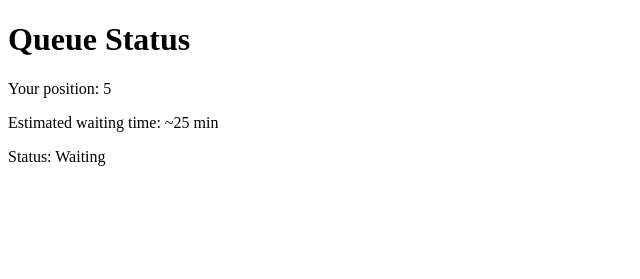
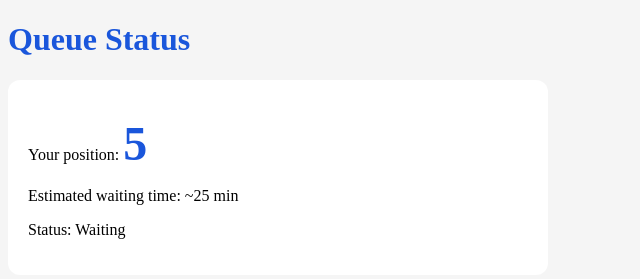
Before and after one commit to squirtleisgoat/4353-Group11-Queuesmart-, a plain HTML site: page frontend/queue-status.html in a window 1280 px wide. Shown: the whole page, without its empty margins (0-640 px from the left). Drawn offline with Linux system fonts and the light colour scheme.

Commit message:
Add card layout and highlight queue position num

```diff
--- a/frontend/queue-status.html
+++ b/frontend/queue-status.html
@@ -3,13 +3,15 @@
 <head>
     <meta charset="UTF-8">
     <title>QueueSmart - Queue Status</title>
+    <link rel="stylesheet" href="styles.css">
 </head>
 <body>
 
     <h1>Queue Status</h1>
-
-    <p>Your position: <span id="position">5</span></p>
-    <p>Estimated waiting time: <span id="waitTime">~25 min</span></p>
-    <p>Status: <span id="status">Waiting</span></p>
+    <div class="card">
+        <p>Your position: <span id="position">5</span></p>
+        <p>Estimated waiting time: <span id="waitTime">~25 min</span></p>
+        <p>Status: <span id="status">Waiting</span></p>
+    </div>
 </body>
 </html>
--- a/frontend/styles.css
+++ b/frontend/styles.css
@@ -7,3 +7,16 @@ body {
 h1 {
     color: #1a56db;
 }
+
+.card {
+    background-color: white;
+    border-radius: 12px;
+    padding: 20px;
+    max-width: 500px;
+}
+
+#position {
+    font-size: 48px;
+    font-weight: bold;
+    color: #1a56db;
+}
```
